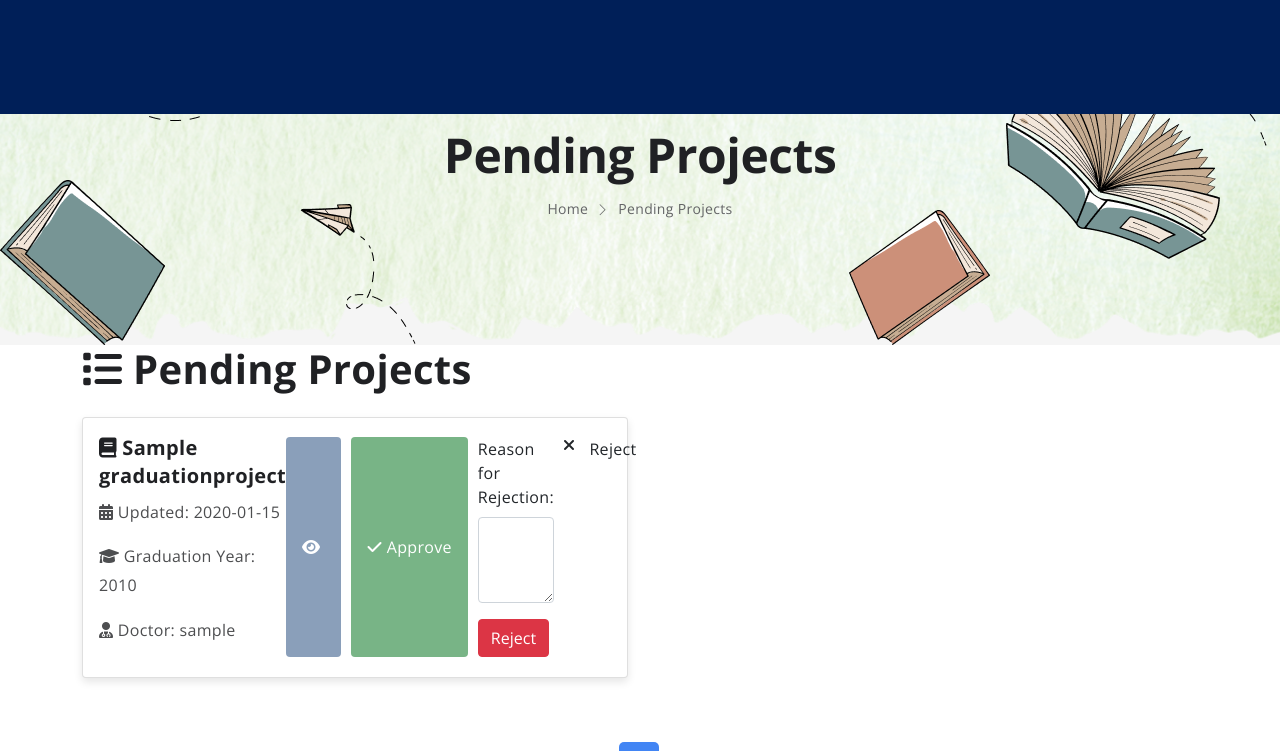
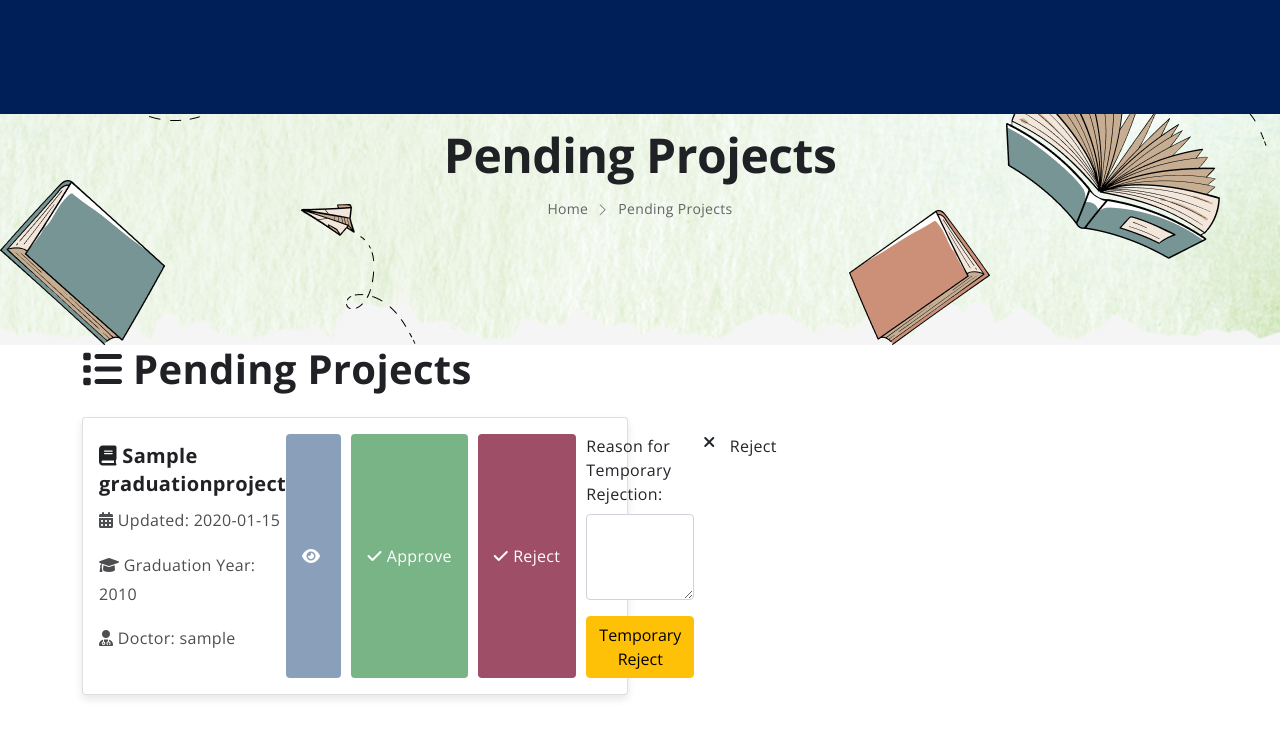
Before and after one commit to Mohamed00Abdelmonem/Graduation-Project, a Django app: page /project/pending_projects/ in a window 1280 px wide. Shown: the top 751 px of the page. Run offline with Django 5.2, Linux system fonts and the light colour scheme; tables that the repository leaves empty hold one stand-in row (values such as "Sample post"); some libraries are stand-ins or nearby versions.

Commit message:
ADD: if leader update project becase reason reject add this porject in pending porject also

```diff
--- a/graduation_project/models.py
+++ b/graduation_project/models.py
@@ -12,6 +12,7 @@ STATUS_CHOICES = [
         ('pending', 'Pending'),
         ('accepted', 'Accepted'),
         ('rejected', 'Rejected'),
+        ('temporary_rejection', 'Temporary_Rejection'),
     ]
 
 
@@ -35,7 +36,7 @@ class GraduationProject(models.Model):
     )
 
     status = models.CharField(
-        max_length=10,
+        max_length=20,
         choices=STATUS_CHOICES,
         default='pending',
         db_index=True  # Add this line to create an index
--- a/graduation_project/templates/emails/reject_project_email.html
+++ b/graduation_project/templates/emails/reject_project_email.html
@@ -39,7 +39,7 @@
 <body dir="rtl">
     <div class="email-container">
         <h1>مرحبًا!</h1>
-        <p>لقد تم رفض مشروعك:</p>
+        <p>لقد تم رفض مشروعك مؤقتًا:</p>
         <h2>{{ project_title }}</h2>
         <div class="reason">
             <strong>السبب:</strong> {{ rejection_reason }}
--- a/graduation_project/templates/pending_projects.html
+++ b/graduation_project/templates/pending_projects.html
@@ -99,18 +99,20 @@
                                         <a href="{% url 'project:approve_project' project.id %}" class="btn" style="background-color:rgb(120, 180, 134); color: white; padding: 8px 16px; border: none; border-radius: 4px; text-decoration: none; display: flex; align-items: center;">
                                             <i class="fas fa-check" style="margin-right: 5px;"></i> Approve
                                         </a>
-                                            <form action="{% url 'project:reject_project' project.id %}" method="POST" class="reject-form">
-                                                {% csrf_token %}
+                                        <a href="{% url 'project:reject_project' project.id %}" class="btn" style="background-color:rgb(158, 78, 102); color: white; padding: 8px 16px; border: none; border-radius: 4px; text-decoration: none; display: flex; align-items: center;">
+                                            <i class="fas fa-check" style="margin-right: 5px;"></i> Reject
+                                        </a>
 
-                                                <!-- حقل لكتابة سبب الرفض -->
-                                                <div class="mb-3">
-                                                    <label for="rejection_reason_{{ project.id }}" class="form-label">Reason for Rejection:</label>
-                                                    <textarea name="rejection_reason" id="rejection_reason_{{ project.id }}" class="form-control" rows="3" required></textarea>
-                                                </div>
 
-                                                <!-- زر رفض المشروع -->
-                                                <button type="submit" class="btn btn-danger">Reject</button>
-                                            </form>
+                                        <!-- Temporary Reject Form -->
+                                        <form action="{% url 'project:temporary_reject_project' project.id %}" method="POST" class="temporary-reject-form">
+                                            {% csrf_token %}
+                                            <div class="mb-3">
+                                                <label for="temporary_rejection_reason_{{ project.id }}" class="form-label">Reason for Temporary Rejection:</label>
+                                                <textarea name="rejection_reason" id="temporary_rejection_reason_{{ project.id }}" class="form-control" rows="3" required></textarea>
+                                            </div>
+                                            <button type="submit" class="btn btn-warning">Temporary Reject</button>
+                                        </form>
                                             <i class="fas fa-times" style="margin-right: 5px;"></i> Reject
                                         </a>
                                     </div>
--- a/graduation_project/urls.py
+++ b/graduation_project/urls.py
@@ -14,6 +14,7 @@ urlpatterns = [
     path('project/success/', TemplateView.as_view(template_name='success_create_project.html'), name='success_create_project'),
     path('like/<int:id>', views.like_post, name='like_post'),
     path('approve-project/<int:project_id>/', views.approve_project, name='approve_project'),
+    path('temporary_reject_project/<int:project_id>/', views.temporary_reject_project, name='temporary_reject_project'),
     path('reject-project/<int:project_id>/', views.reject_project, name='reject_project'),
     path('pending_projects/', views.pending_projects, name='pending_projects'),
 
--- a/graduation_project/views.py
+++ b/graduation_project/views.py
@@ -211,34 +211,29 @@ class AddProject(UserPassesTestMixin, generic.CreateView):
 # ___________________________________________________________________________________
 
 
+
 class UpdateProject(UserPassesTestMixin, generic.UpdateView):
     model = GraduationProject
-    fields = ['title', 'description', 'sub_description', 'graduation_year', 'category', 'doctor', 'students', 'supervisors', 'book_pdf', 'images', 'video', 'status']  # اضفت status
+    fields = [
+        'title', 'description', 'sub_description', 'graduation_year', 'category',
+        'doctor', 'students', 'supervisors', 'book_pdf', 'images', 'video'
+    ]
     template_name = "update_project.html"
-    success_url = '/'  # يمكن تغير الرابط لصفحة معينة
+    success_url = ('/accounts/profile/')  # Use reverse_lazy for dynamic URLs
 
     def form_valid(self, form):
+        # Save the form and get the project instance
         response = super().form_valid(form)
 
-        # لو الحالة بقت rejected، نبعت إيميل للطالب اللي قدم المشروع
-        if form.instance.status == 'rejected':
-            send_mail(
-                'مشروعك رُفض',
-                f'للأسف مشروعك "{form.instance.title}" رُفض بسبب السبب التالي: {form.instance.description}',  # اكتب السبب في الوصف
-                settings.EMAIL_HOST_USER,
-                [student.email for student in form.instance.students.all()],  # إرسال لكل الطلاب اللي شاركوا في المشروع
-                fail_silently=False,
-            )
-            messages.warning(self.request, 'تم رفض المشروع بنجاح.')
-        elif form.instance.status == 'accepted':
-            messages.success(self.request, 'تم قبول المشروع بنجاح.')
+        # Update the project status to 'temporary_rejection'
+        self.object.status = 'temporary_rejection'
+        self.object.save()
 
         return response
 
     def test_func(self):
-        # فقط المشرفين أو الأدمن يمكنهم تعديل المشاريع
-        return  self.request.user.profile.is_leader
-
+        # Only leaders or admins can update projects
+        return self.request.user.profile.is_leader
 
 
 # ___________________________________________________________________________________
@@ -286,14 +281,42 @@ def approve_project(request, project_id):
 
 
 
+def reject_project(request, project_id):
+    # Fetch the project based on the ID
+    project = get_object_or_404(GraduationProject, id=project_id)
+
+    # Update the project status to 'rejected'
+    project.status = 'rejected'
+    project.save()
+
+    # Send an email to the project leader
+    send_mail(
+        subject='تم رفض مشروعك',  # Email subject
+        message=f'تم رفض مشروعك "{project.title}".',  # Email body
+        from_email=settings.EMAIL_HOST_USER,  # Sender email
+        recipient_list=[project.author.email],  # Recipient email
+        fail_silently=False,  # Raise errors if email fails
+    )
+
+    # Add a success message for the supervisor
+    messages.success(request, f'تم رفض مشروع "{project.title}" بنجاح.')
+
+    # Redirect to the previous page or home page
+    return redirect(request.META.get('HTTP_REFERER', '/'))
 
 
-def reject_project(request,project_id):
+
+
+# ___________________________________________________________________________________
+
+
+
+def temporary_reject_project(request,project_id):
         # جلب المشروع بناءً على ID
     project = get_object_or_404(GraduationProject, id=project_id)
 
     # تغيير حالة المشروع لـ "مرفوض"
-    project.status = 'rejected'
+    project.status = 'temporary_rejection'
     project.save()
 
     # جلب سبب الرفض من النموذج
@@ -324,7 +347,7 @@ def reject_project(request,project_id):
     email.send()
 
     # إضافة رسالة نجاح للمشرف
-    messages.success(request, f'تم رفض مشروع "{project.title}" بنجاح.')
+    messages.success(request, f'تم رفض مشروع "{project.title}" بنجاح مؤقتا. ')
 
     # إعادة التوجيه إلى الصفحة السابقة أو الرئيسية
     return redirect(request.META.get('HTTP_REFERER', '/'))
@@ -335,8 +358,7 @@ def reject_project(request,project_id):
 
 
 def pending_projects(request):
-    pending_projects = GraduationProject.objects.filter(status='pending')
-       # Pagination
+    pending_projects = GraduationProject.objects.filter(status__in=['pending', 'temporary_rejection'])       # Pagination
     page = request.GET.get('page', 1)  # Get the current page number from the request
     paginator = Paginator(pending_projects, 15)  # Show 10 projects per page
     try:
```
Also changed, not shown: Todo.md (+2 -2 lines), graduation_project/templates/project_detail.html (+5 -2 lines), graduation_project/migrations/0025_alter_graduationproject_status.py (added).
